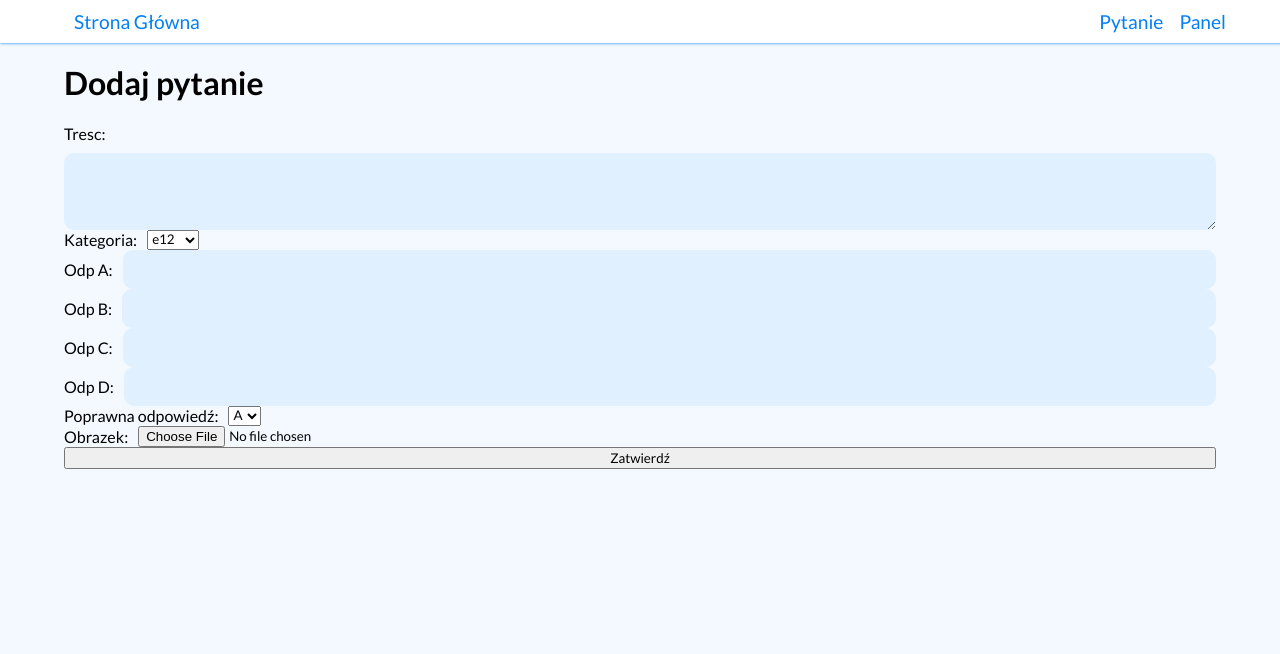
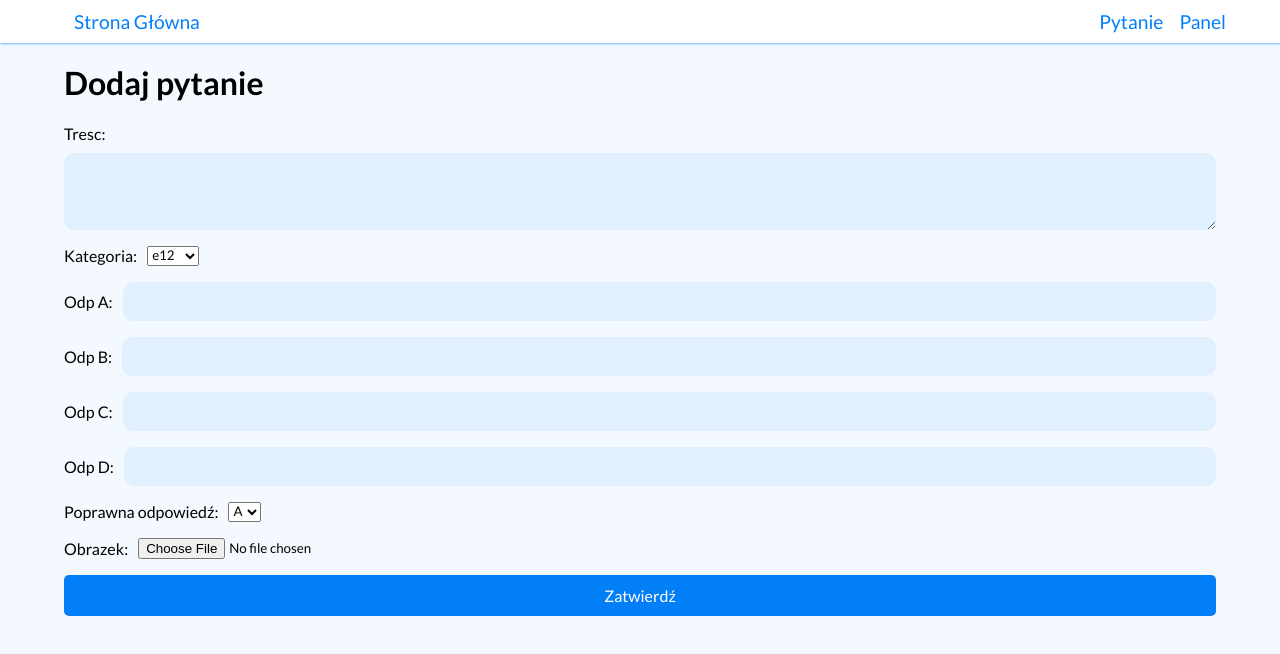
Before and after one commit to Kuba429/zawodowe-quiz, a Vue app in the folder client/: page /dodaj in a window 1280 px wide. Shown: the top 654 px of the page. Built offline with nearby package versions, Linux system fonts and the light colour scheme.

Commit message:
wiecej css...

```diff
--- a/client/src/components/ModalForm.vue
+++ b/client/src/components/ModalForm.vue
@@ -147,16 +147,6 @@ form {
 		width: 100%;
 		& > button {
 			flex-grow: 1;
-			border: none;
-			border-radius: 5px;
-			padding: 10px;
-			cursor: pointer;
-			font-size: inherit;
-			border: 1px solid transparent;
-			transition: ease all 0.2s;
-			&:hover {
-				border-color: $niebieski;
-			}
 		}
 		& > .usun-pytanie {
 			background-color: rgba($color: red, $alpha: 0.7);
@@ -169,13 +159,7 @@ form {
 		}
 		& > button:nth-child(2) {
 			flex-grow: 5;
-			background-color: $niebieski;
-			color: white;
 			margin-left: auto;
-			border: 1px solid transparent;
-			&:hover {
-				background-color: rgba($color: $niebieski, $alpha: 0.8);
-			}
 		}
 	}
 	.obrazek-wrapper {
--- a/client/src/routes/Dodaj.vue
+++ b/client/src/routes/Dodaj.vue
@@ -66,5 +66,6 @@ const handleSubmit = async (e: Event) => {
 form {
 	display: flex;
 	flex-direction: column;
+	gap: 1rem;
 }
 </style>
--- a/client/src/routes/Panel.vue
+++ b/client/src/routes/Panel.vue
@@ -16,17 +16,41 @@ onMounted(() => store.fetchPytania());
 </script>
 <template>
 	<Modal />
-	<label>
-		Kategoria:
-		<select @input="handleInput">
-			<option v-for="k in wszyskieKategorie" :value="k">{{ k }}</option>
-		</select>
-	</label>
+	<div class="grid">
+		<label>
+			Kategoria:
+			<select @input="handleInput">
+				<option v-for="k in wszyskieKategorie" :value="k">
+					{{ k }}
+				</option>
+			</select>
+		</label>
+		<RouterLink to="/dodaj">Dodaj pytanie</RouterLink>
+	</div>
 	<Tabela />
 </template>
 <style scoped lang="scss">
+@use "../style/zmienne.scss" as *;
 select {
 	margin: 20px 0;
 	max-width: 100%;
 }
+.grid {
+	display: grid;
+	grid-template-columns: 1fr auto 1fr;
+	align-items: center;
+}
+a {
+	height: fit-content;
+	text-decoration: none;
+	color: $niebieski;
+	font-weight: bolder;
+	padding: 10px 20px;
+	border-radius: 5px;
+	transition: ease all 0.3s;
+	&:hover {
+		background-color: $niebieski;
+		color: white;
+	}
+}
 </style>
--- a/client/src/stores/panel.ts
+++ b/client/src/stores/panel.ts
@@ -1,5 +1,4 @@
 import { defineStore } from "pinia";
-import { sortUserPlugins } from "vite";
 import { kategoria, Pytanie } from "../typy";
 
 export const usePanel = defineStore("modal-store", {
--- a/client/src/style/global.scss
+++ b/client/src/style/global.scss
@@ -16,7 +16,23 @@ html {
 body {
 	background-color: #f3f9ff;
 }
-
+form {
+	button {
+		border: none;
+		border-radius: 5px;
+		padding: 10px;
+		cursor: pointer;
+		font-size: inherit;
+		transition: ease all 0.2s;
+		background-color: $niebieski;
+		color: white;
+		border: 1px solid transparent;
+		&:hover {
+			border-color: $niebieski;
+			background-color: rgba($color: $niebieski, $alpha: 0.8);
+		}
+	}
+}
 label {
 	font-size: 1rem;
 	width: 100%;
```
